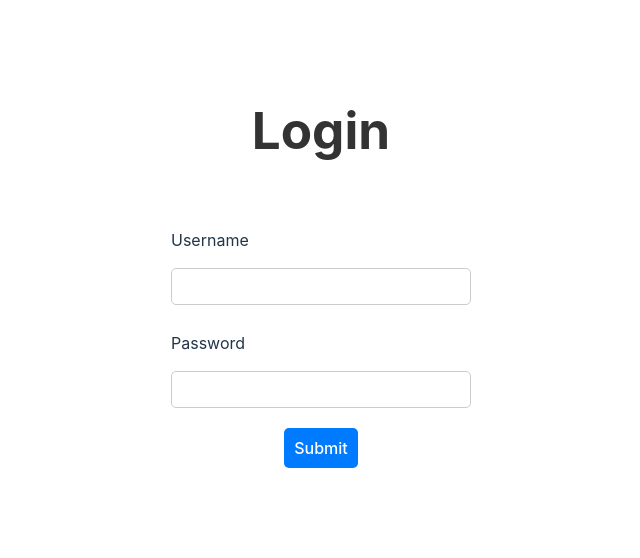
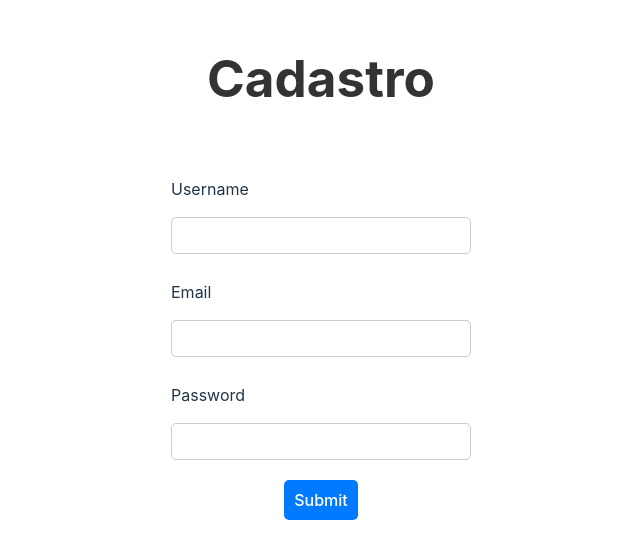
Before and after one commit to Tanakavitor/projeto-3-front-agnelo, a React (Vite) app in the folder notes-frontend/: page / in a window 1280 px wide. Shown: the part 132-690 px from the top of the page, without its empty margins (319-959 px from the left). Built offline with nearby package versions, Linux system fonts and the light colour scheme.

Commit message:
tela de cadastro

```diff
--- /dev/null
+++ b/notes-frontend/components/Cadastro/index.jsx
@@ -0,0 +1,50 @@
+import { useState } from 'react';
+import axios from 'axios';
+
+export default function Cadastro() {
+
+    const [username, setUsername] = useState('');
+    const [email , setEmail] = useState('');
+    const [password, setPassword] = useState('');
+
+    const cadastrar = (event) => {
+        event.preventDefault();
+
+        const data = {
+            username: username,
+            email: email,
+            password: password
+        };
+
+        axios.post('http://localhost:8000/api/users/', data)
+        .then((response) => {
+            console.log(response);
+        })
+        .catch((error) => {
+            console.error("There was an error!", error);
+        });
+    }
+
+    return (
+        <div className="login-wrapper">
+            <h1>Cadastro</h1>
+            <form onSubmit={cadastrar}>
+                <label>
+                    <p>Username</p>
+                    <input type="text" onChange={e => setUsername(e.target.value)} />
+                </label>
+                <label>
+                    <p>Email</p>
+                    <input type="email" onChange={e => setEmail(e.target.value)} />
+                </label>
+                <label>
+                    <p>Password</p>
+                    <input type="password" onChange={e => setPassword(e.target.value)} />
+                </label>
+                <div>
+                    <button type="submit">Submit</button>
+                </div>
+            </form>
+        </div>
+    )
+}
--- /dev/null
+++ b/notes-frontend/components/Cadastro/style.css
@@ -0,0 +1,55 @@
+.login-wrapper {
+    display: flex;
+    flex-direction: column;
+    align-items: center;
+    justify-content: center;
+    height: 100vh;
+    width: 100vw;
+    background-color: white;
+    position: absolute;
+    top: 0;
+    left: 0;
+}
+
+h1 {
+    color: #333;
+}
+
+form {
+    display: flex;
+    flex-direction: column;
+    width: 300px;
+    margin-top: 20px;
+}
+
+label {
+    display: flex;
+    flex-direction: column;
+    margin-bottom: 10px;
+}
+
+input {
+    padding: 10px;
+    border-radius: 5px;
+    border: 1px solid #ccc;
+}
+
+div {
+    display: flex;
+    justify-content: center;
+    align-items: center;
+}
+
+button {
+    padding: 10px;
+    border: none;
+    border-radius: 5px;
+    background-color: #007BFF;
+    color: white;
+    cursor: pointer;
+    margin-top: 10px;
+}
+
+button:hover {
+    background-color: #0056b3;
+}
--- a/notes-frontend/src/App.jsx
+++ b/notes-frontend/src/App.jsx
@@ -1,9 +1,11 @@
 import Note from "./components/Note";
+import Cadastro from "../components/Cadastro";
 import "./App.css";
+import "./Cadastro.css";
 
 function App() {
   return (
-    <Note />
+    <Cadastro />
   );
 }
 
--- a/notes-frontend/src/main.jsx
+++ b/notes-frontend/src/main.jsx
@@ -2,10 +2,11 @@ import React from 'react'
 import ReactDOM from 'react-dom/client'
 import './index.css'
 import Login from '../components/Login'
+import Cadastro from '../components/Cadastro'
 
 
 ReactDOM.createRoot(document.getElementById('root')).render(
   <React.StrictMode>
-    <Login />
+    <Cadastro />
   </React.StrictMode>,
 )
```
